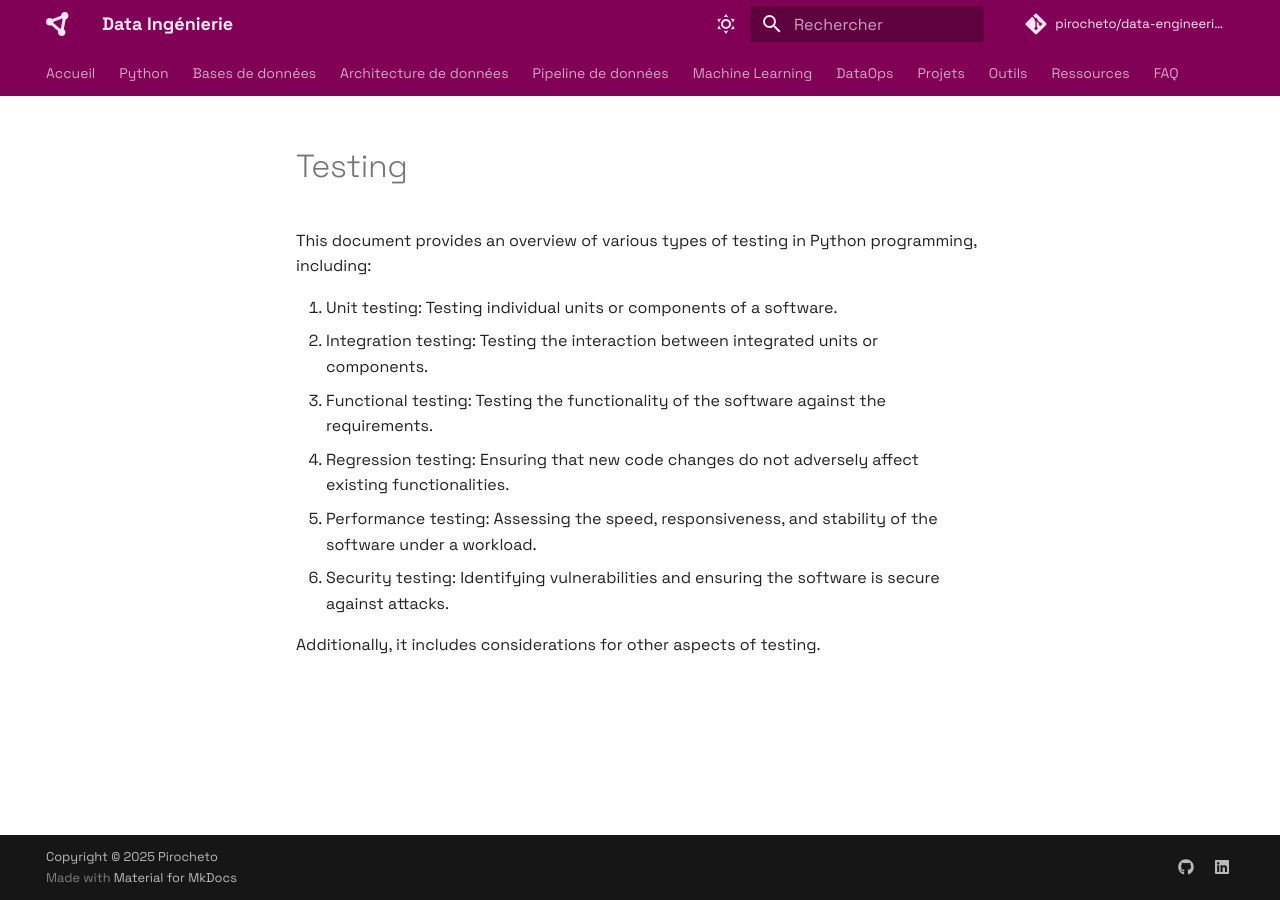
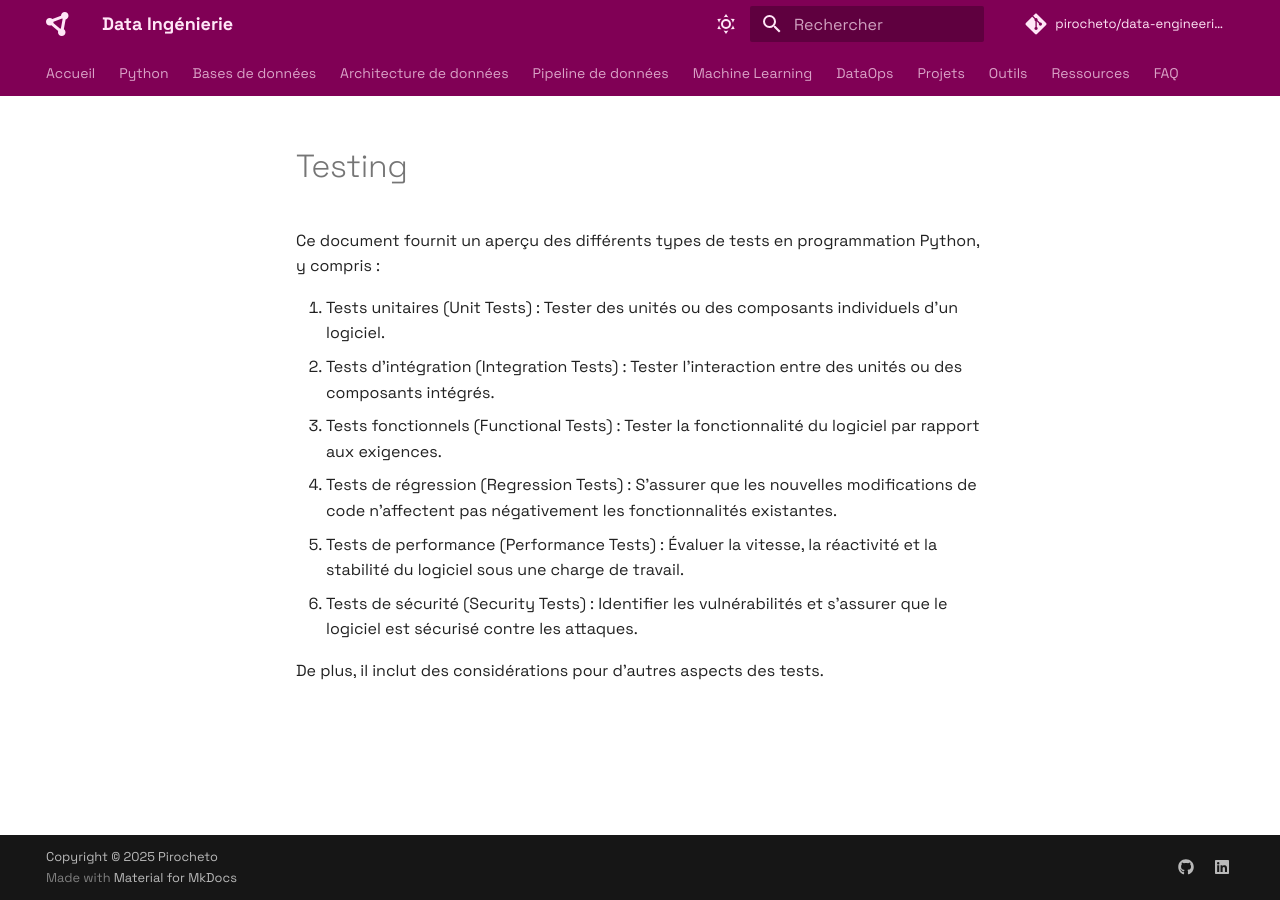
Before and after one commit to pirocheto/data-engineering-knowledge, an MkDocs documentation site: the page built from docs/programming/python/testing.md, in a window 1280 px wide. Built offline with MkDocs 1.6.1 and Material for MkDocs 9.7.7, drawn with Linux system fonts in a browser that asks for light colours; plug-ins that fetch from the network failed and are left out; comment, search, counter and statistics services are not loaded.

Commit message:
add python testing

```diff
--- a/docs/programming/python/testing.md
+++ b/docs/programming/python/testing.md
@@ -1,10 +1,10 @@
-This document provides an overview of various types of testing in Python programming, including:
+Ce document fournit un aperçu des différents types de tests en programmation Python, y compris :
 
-1. Unit testing: Testing individual units or components of a software.
-2. Integration testing: Testing the interaction between integrated units or components.
-3. Functional testing: Testing the functionality of the software against the requirements.
-4. Regression testing: Ensuring that new code changes do not adversely affect existing functionalities.
-5. Performance testing: Assessing the speed, responsiveness, and stability of the software under a workload.
-6. Security testing: Identifying vulnerabilities and ensuring the software is secure against attacks.
+1. Tests unitaires (Unit Tests) : Tester des unités ou des composants individuels d'un logiciel.
+2. Tests d'intégration (Integration Tests) : Tester l'interaction entre des unités ou des composants intégrés.
+3. Tests fonctionnels (Functional Tests) : Tester la fonctionnalité du logiciel par rapport aux exigences.
+4. Tests de régression (Regression Tests) : S'assurer que les nouvelles modifications de code n'affectent pas négativement les fonctionnalités existantes.
+5. Tests de performance (Performance Tests) : Évaluer la vitesse, la réactivité et la stabilité du logiciel sous une charge de travail.
+6. Tests de sécurité (Security Tests) : Identifier les vulnérabilités et s'assurer que le logiciel est sécurisé contre les attaques.
 
-Additionally, it includes considerations for other aspects of testing.
+De plus, il inclut des considérations pour d'autres aspects des tests.
```
